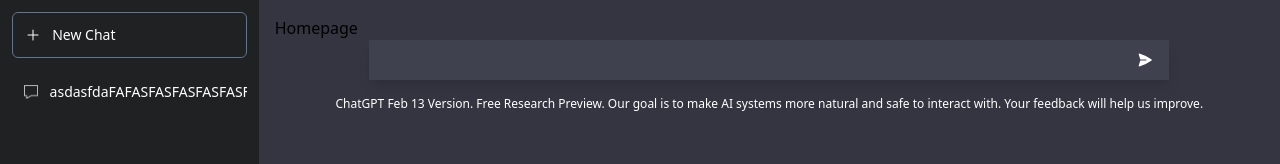
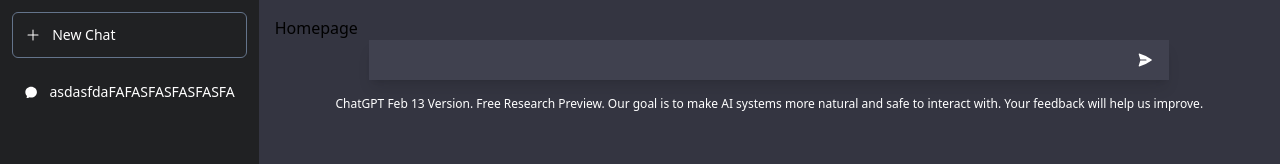
Before and after one commit to Yigitceli/AIChatbot-frontend, a React (Vite) app: page /chat in a window 1280 px wide. Shown: the top 164 px of the page. Built offline with nearby package versions, Linux system fonts and the light colour scheme.

Commit message:
left bar icon change

```diff
--- a/src/Components/ChatBox.tsx
+++ b/src/Components/ChatBox.tsx
@@ -1,6 +1,7 @@
 import React from 'react'
 import { Link } from 'react-router-dom';
 import Message from '../assets/message.png';
+import { ChatBubbleOvalLeftIcon } from '@heroicons/react/24/solid'
 
 interface IProps {
     title: string,
@@ -10,11 +11,9 @@ interface IProps {
 
 const ChatBox: React.FC<IProps> = ({ title, id }) => {
     return (
-        <Link to={`/chat/${id}`}>
-            <button className='left-bar-button'>
-                <img src={Message} className='w-[0.90rem]' />
-                <span className='shadow-'>{title}</span>
-            </button>
+        <Link to={`/chat/${id}`} className='left-bar-button'>
+            <ChatBubbleOvalLeftIcon className='w-4' />
+            <span className='left-bar-title'>{title}</span>
         </Link>
     )
 }
--- a/src/index.css
+++ b/src/index.css
@@ -5,7 +5,11 @@
 
 @layer components {
   .left-bar-button {
-    @apply p-3 flex items-center rounded-md gap-[0.7rem] hover:bg-gray-800 transition-all ease-in-out w-full overflow-hidden
+    @apply p-3 flex items-center rounded-md gap-[0.7rem] hover:bg-gray-800 transition-all ease-in-out w-full
+  }
+
+  .left-bar-title {
+    @apply w-52 overflow-hidden
   }
 }
 
```
Also changed, not shown: src/assets/plus.svg (deleted).
